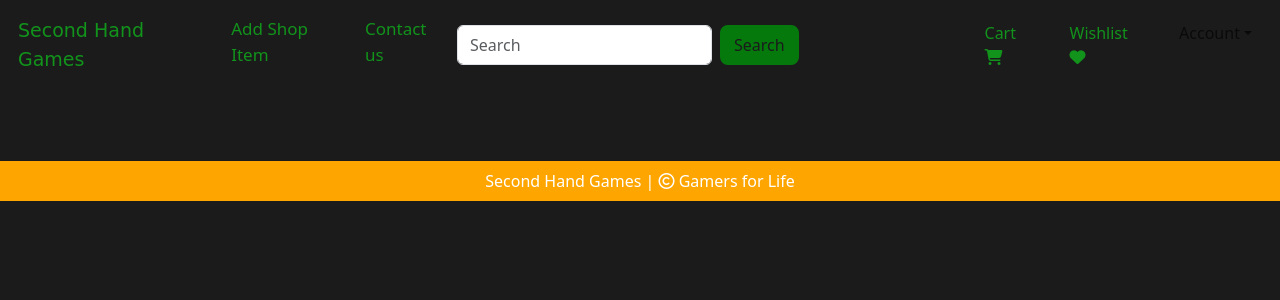
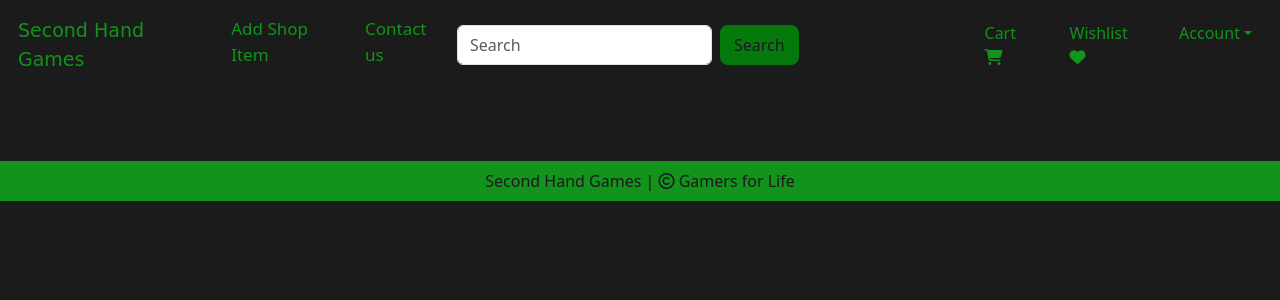
Before and after one commit to Natalie-LG05/Second-Hand-Games, a Flask app: page / in a window 1280 px wide. Shown: the top 300 px of the page. Run offline with Flask 3, Linux system fonts and the light colour scheme; data that the repository does not hold is empty; some libraries are stand-ins or nearby versions.

Commit message:
home and base front end

```diff
--- a/website/templates/base.html
+++ b/website/templates/base.html
@@ -79,7 +79,7 @@
 
 
           <li class="nav-item dropdown mx-2">
-            <a class="nav-link dropdown-toggle d-flex align-items-center text-grey" href="#" role="button"
+            <a class="nav-link dropdown-toggle d-flex align-items-center text-grey" style="color: rgb(18, 147, 27);"href="#" role="button"
               id="accountDropdown" data-bs-toggle="dropdown" aria-expanded="false">
               {% if current_user.is_authenticated %}
                 {% if current_user.profile_picture and current_user.profile_picture != 'default.jpeg' %}
@@ -96,15 +96,15 @@
               {% endif %}
             </a>
 
-            <ul class="dropdown-menu dropdown-menu-end" aria-labelledby="accountDropdown">
+            <ul class="dropdown-menu dropdown-menu-end" aria-labelledby="accountDropdown" style="color:rgb(18, 147, 27); background-color: rgb(27, 27, 28);">
               {% if current_user.is_authenticated %}
-                <li><a class="dropdown-item" href="{{ url_for('views.profile') }}">Profile <i class="fa-solid fa-user"></i></a></li>
-                <li><a class="dropdown-item" href="{{ url_for('views.order') }}">Orders <i class="fa-solid fa-truck-fast"></i></a></li>
-                <li><a class="dropdown-item" href="{{ url_for('auth.log_out') }}">Log Out <i class="fa-solid fa-right-from-bracket"></i></a></li>
+                <li><a class="dropdown-item" style="color:rgb(18, 147, 27);" href="{{ url_for('views.profile') }}">Profile <i class="fa-solid fa-user"></i></a></li>
+                <li><a class="dropdown-item" style="color:rgb(18, 147, 27);" href="{{ url_for('views.order') }}">Orders <i class="fa-solid fa-truck-fast"></i></a></li>
+                <li><a class="dropdown-item" style="color:rgb(18, 147, 27);" href="{{ url_for('auth.log_out') }}">Log Out <i class="fa-solid fa-right-from-bracket"></i></a></li>
 
               {% else %}
-                <li><a class="dropdown-item" href="{{ url_for('auth.login') }}">Login <i class="fa-solid fa-right-from-bracket"></i></a></li>
-                <li><a class="dropdown-item" href="{{ url_for('auth.sign_up') }}">Sign Up <i class="fa-solid fa-user-plus"></i></a></li>
+                <li><a class="dropdown-item" style="color:rgb(18, 147, 27);" href="{{ url_for('auth.login') }}">Login <i class="fa-solid fa-right-from-bracket"></i></a></li>
+                <li><a class="dropdown-item" style="color:rgb(18, 147, 27);" href="{{ url_for('auth.sign_up') }}">Sign Up <i class="fa-solid fa-user-plus"></i></a></li>
               {% endif %}
             </ul>
           </li>
@@ -134,8 +134,8 @@
     {% endblock %}
 
 
-    <footer class="container-fluid  text-center p-2 mt-5" style="background-color: orange; color: white;">
-      <a href="https://github.com/Natalie-LG05/Second-Hand-Games" style="color: white;">Second Hand Games</a> | <span>
+    <footer class="container-fluid  text-center p-2 mt-5" style="background-color: rgb(18, 147, 27); color: rgb(27, 27, 28);">
+      <a href="https://github.com/Natalie-LG05/Second-Hand-Games" style="color: rgb(27, 27, 28);">Second Hand Games</a> | <span>
         <i class="fa-sharp fa-regular fa-copyright"></i></span> Gamers for Life
 
     </footer>
--- a/website/templates/home.html
+++ b/website/templates/home.html
@@ -28,7 +28,7 @@
                 </div>
 
                 <form action="/add-to-cart/{{ item.id }}" method="POST">
-                    <button type="submit" class="btn btn-sm btn-success">Add</button>
+                    <button type="submit" style="backgroung-color: rgb(18, 147, 27)" class="btn btn-sm btn-success">Add</button>
                 </form>
 
             </div>
```
